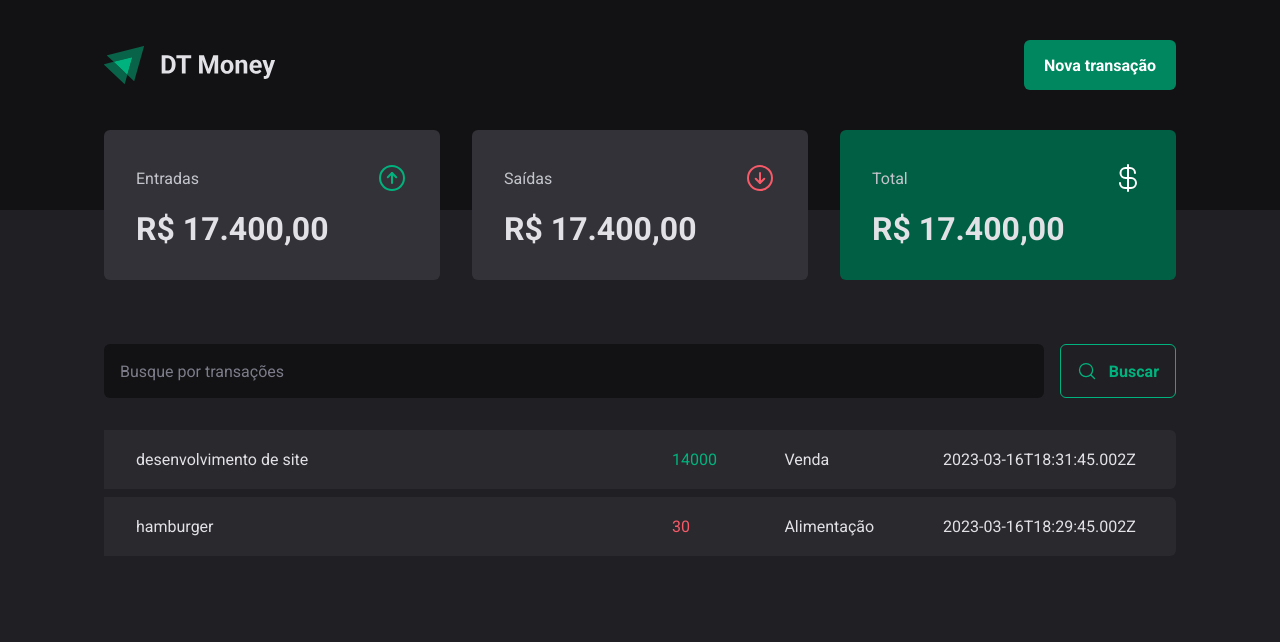
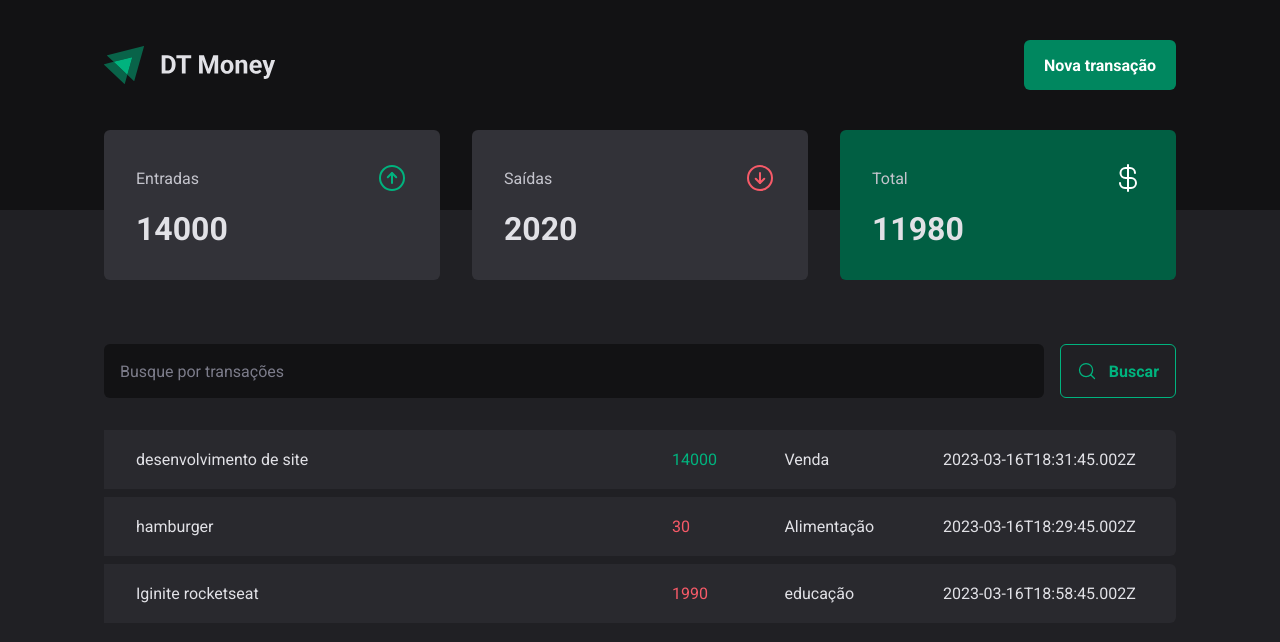
Before and after one commit to giovaniocan/dt-money, a React (Vite) app: page / in a window 1280 px wide. Shown: the top 642 px of the page. Built offline with nearby package versions, Linux system fonts and the light colour scheme; data requests are answered from the project's data file.

Commit message:
summary calculations done

```diff
--- a/server.json
+++ b/server.json
@@ -15,6 +15,13 @@
             "category": "Alimentação",
             "price" :   30,
             "createaAt" : "2023-03-16T18:29:45.002Z"
+        },  {
+            "id": 3,
+            "description" : "Iginite rocketseat",
+            "type" : "outcome",
+            "category": "educação",
+            "price" :   1990,
+            "createaAt" : "2023-03-16T18:58:45.002Z"
         }
     ]
 }
--- a/src/components/Summary/index.tsx
+++ b/src/components/Summary/index.tsx
@@ -6,7 +6,24 @@ import { SummaryContainer, SummayCard } from './styles'
 export function Summay() {
   const { transactions } = useContext(TransactionsContext)
 
-  console.log(transactions)
+  const summary = transactions.reduce(
+    (acc, transaction) => {
+      if (transaction.type === 'income') {
+        acc.income += transaction.price
+        acc.total += transaction.price
+      } else {
+        acc.outcome += transaction.price
+        acc.total -= transaction.price
+      }
+
+      return acc
+    },
+    {
+      income: 0,
+      outcome: 0,
+      total: 0,
+    },
+  )
 
   return (
     <SummaryContainer>
@@ -15,21 +32,21 @@ export function Summay() {
           <span>Entradas</span>
           <ArrowCircleUp size={32} color="#00b37e" />
         </header>
-        <strong>R$ 17.400,00</strong>
+        <strong>{summary.income}</strong>
       </SummayCard>
       <SummayCard>
         <header>
           <span>Saídas</span>
           <ArrowCircleDown size={32} color="#f75a68" />
         </header>
-        <strong>R$ 17.400,00</strong>
+        <strong>{summary.outcome}</strong>
       </SummayCard>
       <SummayCard variant="green">
         <header>
           <span>Total</span>
           <CurrencyDollar size={32} color="#fff" />
         </header>
-        <strong>R$ 17.400,00</strong>
+        <strong>{summary.total}</strong>
       </SummayCard>
     </SummaryContainer>
   )
```
